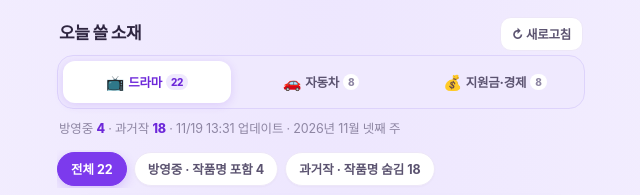
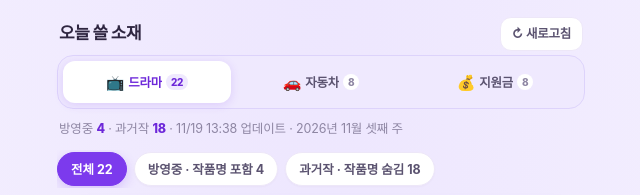
Before and after one commit to miae0207-cmd/tambi-studio, a plain HTML site: page index.html in a window 1280 px wide. Shown: the part 302-497 px from the top of the page, 319-959 px from the left. Drawn offline with Linux system fonts and the light colour scheme.

Commit message:
블로그 필 라벨 정리 · 주차 표기 수정

```diff
--- a/app.js
+++ b/app.js
@@ -342,8 +342,9 @@
       btn.type = 'button';
       btn.setAttribute('role', 'tab');
       btn.setAttribute('aria-selected', state.blog === b.id ? 'true' : 'false');
+      btn.setAttribute('aria-label', b.label + ' 블로그 ' + n + '개');
       btn.appendChild(el('span', 'bi', b.icon || '•'));
-      btn.appendChild(el('span', 'bl', b.label));
+      btn.appendChild(el('span', 'bl', b.short || b.label));
       btn.appendChild(el('span', 'bn', String(n)));
       btn.addEventListener('click', function () { setBlog(b.id); });
       box.appendChild(btn);
--- a/style.css
+++ b/style.css
@@ -673,6 +673,8 @@ input[type="text"]:focus { outline: none; border-color: var(--violet); backgroun
   align-items: center;
   justify-content: center;
   gap: 4px;
+  min-width: 0;
+  overflow: hidden;
   min-height: 42px;
   border-radius: 12px;
   font-size: 12.5px;
@@ -683,7 +685,7 @@ input[type="text"]:focus { outline: none; border-color: var(--violet); backgroun
   padding: 0 4px;
 }
 .blog-btn .bi { font-size: 15px; line-height: 1; }
-.blog-btn .bl { white-space: nowrap; }
+.blog-btn .bl { white-space: nowrap; overflow: hidden; text-overflow: ellipsis; }
 .blog-btn .bn {
   font-size: 10px;
   font-weight: 800;
--- a/topics-data.js
+++ b/topics-data.js
@@ -1,6 +1,6 @@
 window.TOPICS_FALLBACK = {
- "updated": "2026-11-19T22:31:24+09:00",
- "label": "2026년 11월 넷째 주",
+ "updated": "2026-11-19T22:38:30+09:00",
+ "label": "2026년 11월 셋째 주",
  "version": 3,
  "blogs": [
   {
```
Also changed, not shown: topics.json.
